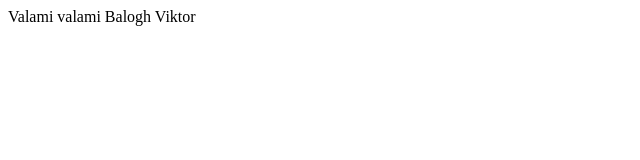
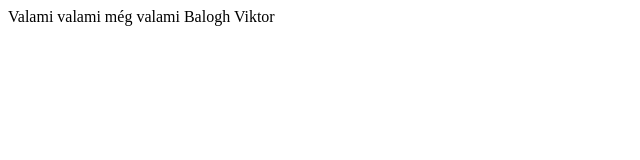
Before and after one commit to Jegesmaci583/git-csoport, a plain HTML site: page index.html in a window 1280 px wide. Shown: the whole page, without its empty margins (0-640 px from the left). Drawn offline with Linux system fonts and the light colour scheme.

Commit message:
még valami

```diff
--- a/index.html
+++ b/index.html
@@ -8,6 +8,7 @@
 </head>
 <body>
     Valami valami
+    még valami
    Balogh Viktor
 </body>
 </html>
```
